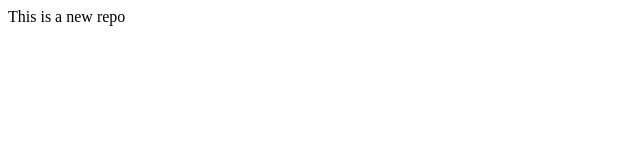
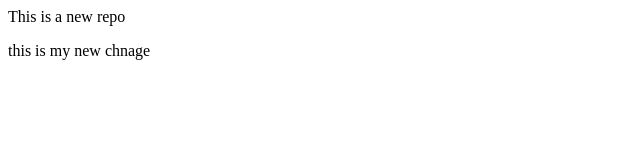
Before and after one commit to sagar-shiv99/localrepo, a plain HTML site: page index.html in a window 1280 px wide. Shown: the whole page, without its empty margins (0-640 px from the left). Drawn offline with Linux system fonts and the light colour scheme.

Commit message:
add feature

```diff
--- a/index.html
+++ b/index.html
@@ -1 +1,2 @@
 <p> This is a new repo</p>
+<p>this is my new chnage</p>
```
